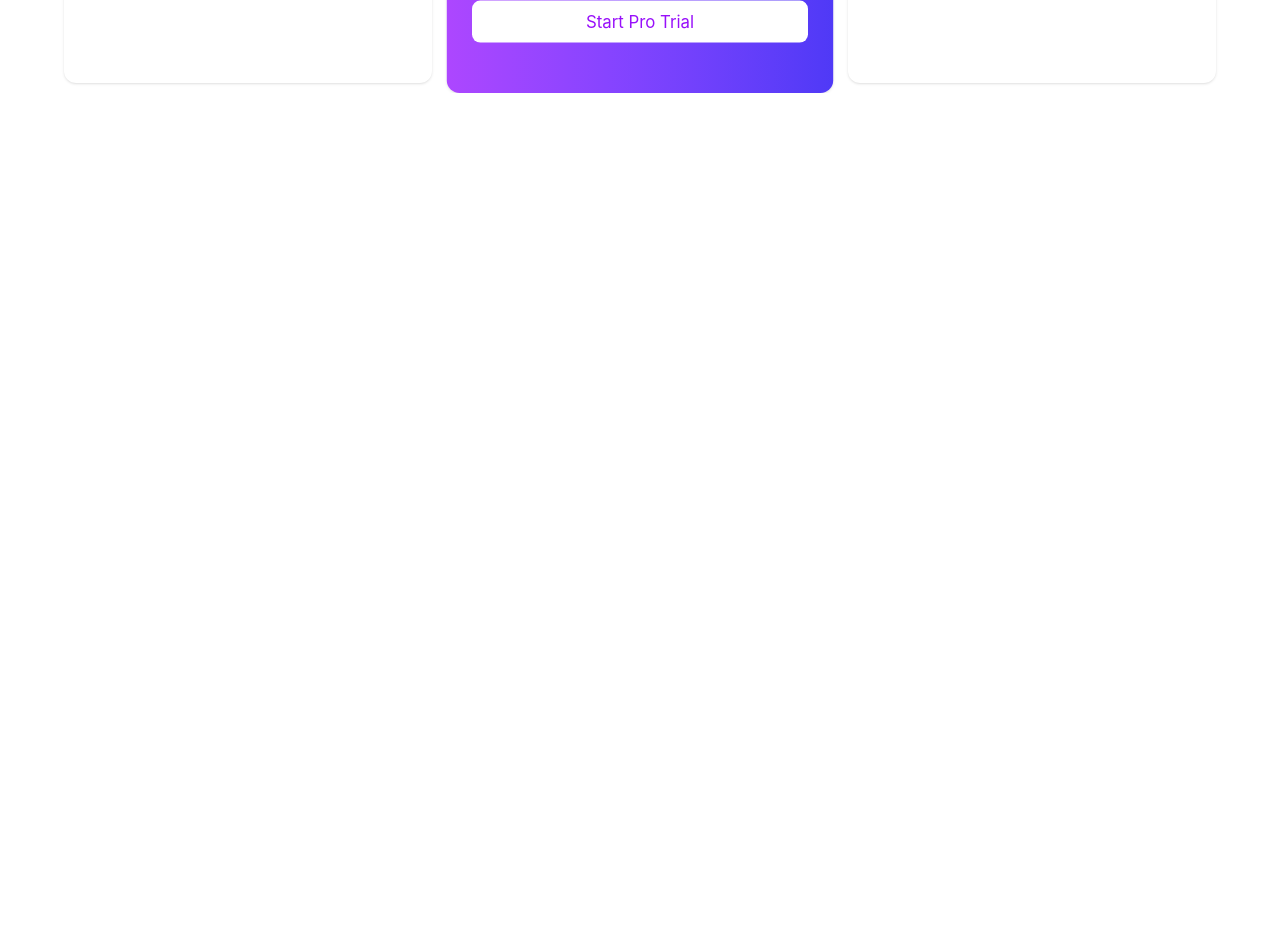
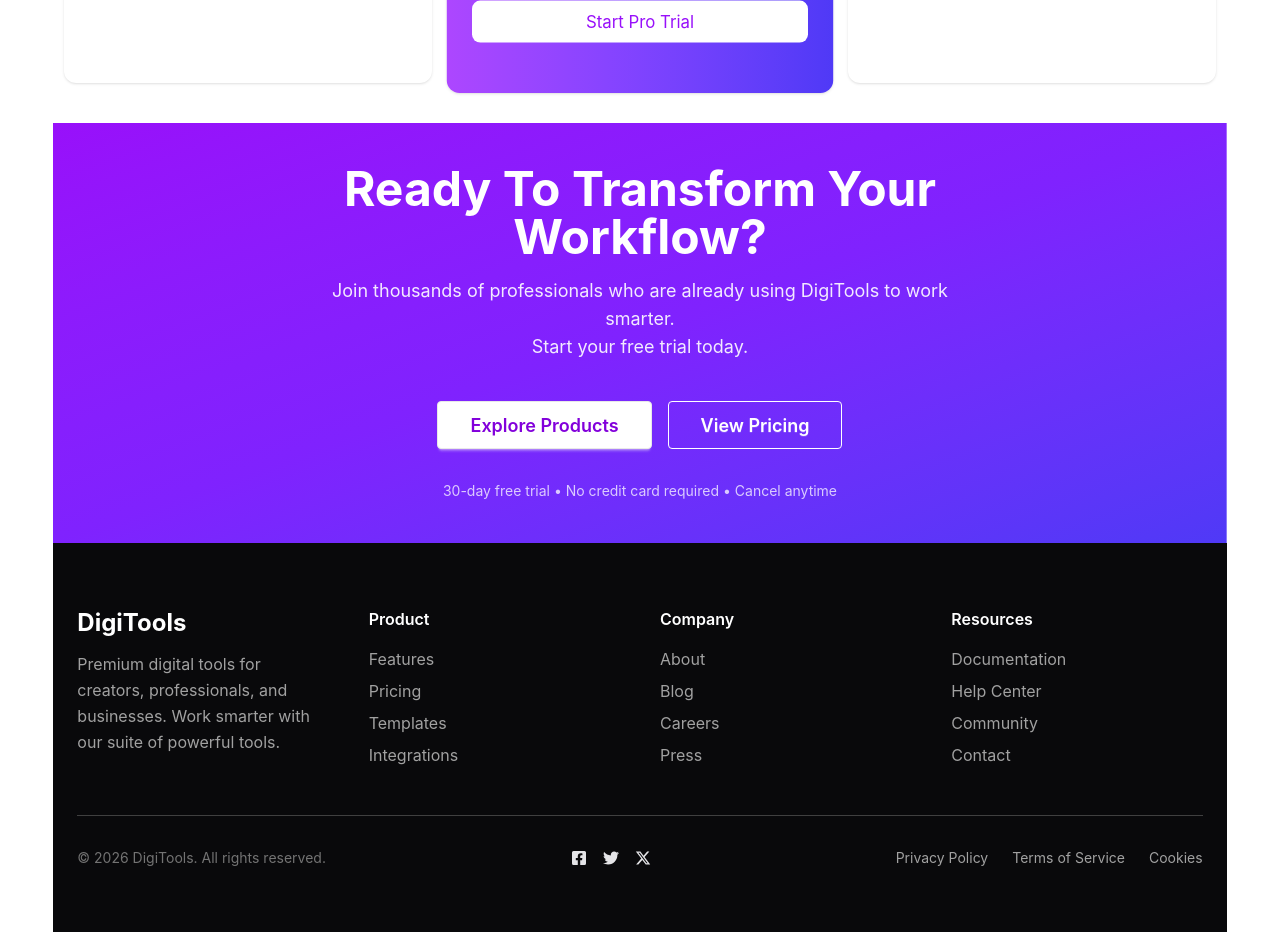
Before and after one commit to Rakib991943/Digital-Technology-Tools, a React (Vite) app: page / in a window 1280 px wide. Shown: the part 1920-2852 px from the top of the page. Before the commit the page ends 2013 px from the top, so only its background shows below. Built offline with nearby package versions, Linux system fonts and the light colour scheme.

Commit message:
added footer Section

```diff
--- a/package.json
+++ b/package.json
@@ -13,6 +13,7 @@
     "@tailwindcss/vite": "^4.2.2",
     "react": "^19.2.4",
     "react-dom": "^19.2.4",
+    "react-icons": "^5.6.0",
     "tailwindcss": "^4.2.2"
   },
   "devDependencies": {
--- a/src/App.jsx
+++ b/src/App.jsx
@@ -1,5 +1,7 @@
 import './App.css'
+import Footer from './Components/Footer/Footer'
 import GetStrated from './Components/GetStared/GetStrated'
+import HeroSection from './Components/HeroSection/HeroSection'
 import Banner from './Components/Navbar/Banner/Banner'
 import Navbar from './Components/Navbar/Navbar'
 import Pricing from './Components/Pricing/Pricing'
@@ -13,6 +15,8 @@ function App() {
     <Banner></Banner>
     <GetStrated></GetStrated>
     <Pricing></Pricing>
+    <HeroSection></HeroSection>
+    <Footer></Footer>
    </>
   )
 }
--- /dev/null
+++ b/src/Components/Footer/Footer.jsx
@@ -0,0 +1,85 @@
+import React from 'react';
+import { FaFacebookSquare, FaTwitter } from 'react-icons/fa';
+import { FaXTwitter } from 'react-icons/fa6';
+
+const Footer = () => {
+    return (
+        <div className='w-11/12 mx-auto'>
+           <footer className="bg-neutral text-neutral-content">
+        <div className="max-w-7xl mx-auto px-6 py-16">
+          <div className="grid grid-cols-1 md:grid-cols-4 gap-10">
+
+            {/* Brand / About */}
+            <div>
+              <h2 className="text-2xl font-bold text-white mb-3">DigiTools</h2>
+              <p className="text-neutral-400 leading-relaxed">
+                Premium digital tools for creators, professionals, and businesses.
+                Work smarter with our suite of powerful tools.
+              </p>
+            </div>
+
+            {/* Product */}
+            <div>
+              <h3 className="font-semibold text-white mb-4">Product</h3>
+              <ul className="space-y-2 text-neutral-400">
+                <li><a href="#" className="hover:text-white transition">Features</a></li>
+                <li><a href="#" className="hover:text-white transition">Pricing</a></li>
+                <li><a href="#" className="hover:text-white transition">Templates</a></li>
+                <li><a href="#" className="hover:text-white transition">Integrations</a></li>
+              </ul>
+            </div>
+
+            {/* Company */}
+            <div>
+              <h3 className="font-semibold text-white mb-4">Company</h3>
+              <ul className="space-y-2 text-neutral-400">
+                <li><a href="#" className="hover:text-white transition">About</a></li>
+                <li><a href="#" className="hover:text-white transition">Blog</a></li>
+                <li><a href="#" className="hover:text-white transition">Careers</a></li>
+                <li><a href="#" className="hover:text-white transition">Press</a></li>
+              </ul>
+            </div>
+
+            {/* Resources */}
+            <div>
+              <h3 className="font-semibold text-white mb-4">Resources</h3>
+              <ul className="space-y-2 text-neutral-400">
+                <li><a href="#" className="hover:text-white transition">Documentation</a></li>
+                <li><a href="#" className="hover:text-white transition">Help Center</a></li>
+                <li><a href="#" className="hover:text-white transition">Community</a></li>
+                <li><a href="#" className="hover:text-white transition">Contact</a></li>
+              </ul>
+            </div>
+          </div>
+
+          {/* Social Links */}
+          <div className="mt-12 pt-8 border-t border-neutral-700 flex flex-col md:flex-row justify-between items-center gap-6">
+            <div className="text-neutral-500 text-sm">
+              © 2026 DigiTools. All rights reserved.
+            </div>
+
+            <div className="flex gap-4">
+              <a href="#" className="hover:text-white transition">
+                <FaFacebookSquare />
+              </a>
+              <a href="#" className="hover:text-white transition">
+                <FaTwitter />
+              </a>
+              <a href="#" className="hover:text-white transition">
+                <FaXTwitter />
+              </a>
+            </div>
+
+            <div className="flex gap-6 text-sm text-neutral-400">
+              <a href="#" className="hover:text-white transition">Privacy Policy</a>
+              <a href="#" className="hover:text-white transition">Terms of Service</a>
+              <a href="#" className="hover:text-white transition">Cookies</a>
+            </div>
+          </div>
+        </div>
+      </footer>
+        </div>
+    );
+};
+
+export default Footer;
--- /dev/null
+++ b/src/Components/HeroSection/HeroSection.jsx
@@ -0,0 +1,37 @@
+import React from 'react';
+
+const HeroSection = () => {
+    return (
+        <div className='w-11/12 mx-auto mt-10'>
+
+      <div className="hero min-h-[420px] bg-gradient-to-br from-purple-600 via-violet-600 to-indigo-600 text-white">
+        <div className="hero-content text-center px-6">
+          <div className="max-w-2xl">
+            <h1 className="text-5xl font-bold mb-4">
+              Ready To Transform Your Workflow?
+            </h1>
+            <p className="text-lg opacity-90 mb-10">
+              Join thousands of professionals who are already using DigiTools to work smarter.<br />
+              Start your free trial today.
+            </p>
+
+            <div className="flex flex-wrap gap-4 justify-center">
+              <button className="btn btn-lg bg-white text-purple-700 hover:bg-gray-100 font-semibold px-8">
+                Explore Products
+              </button>
+              <button className="btn btn-lg btn-outline border-white text-white hover:bg-white hover:text-purple-700 font-semibold px-8">
+                View Pricing
+              </button>
+            </div>
+
+            <p className="mt-8 text-sm opacity-75">
+              30-day free trial • No credit card required • Cancel anytime
+            </p>
+          </div>
+        </div>
+      </div>
+        </div>
+    );
+};
+
+export default HeroSection;
```
Also changed, not shown: 1 other file (tests, documents, lock files or other folders).
